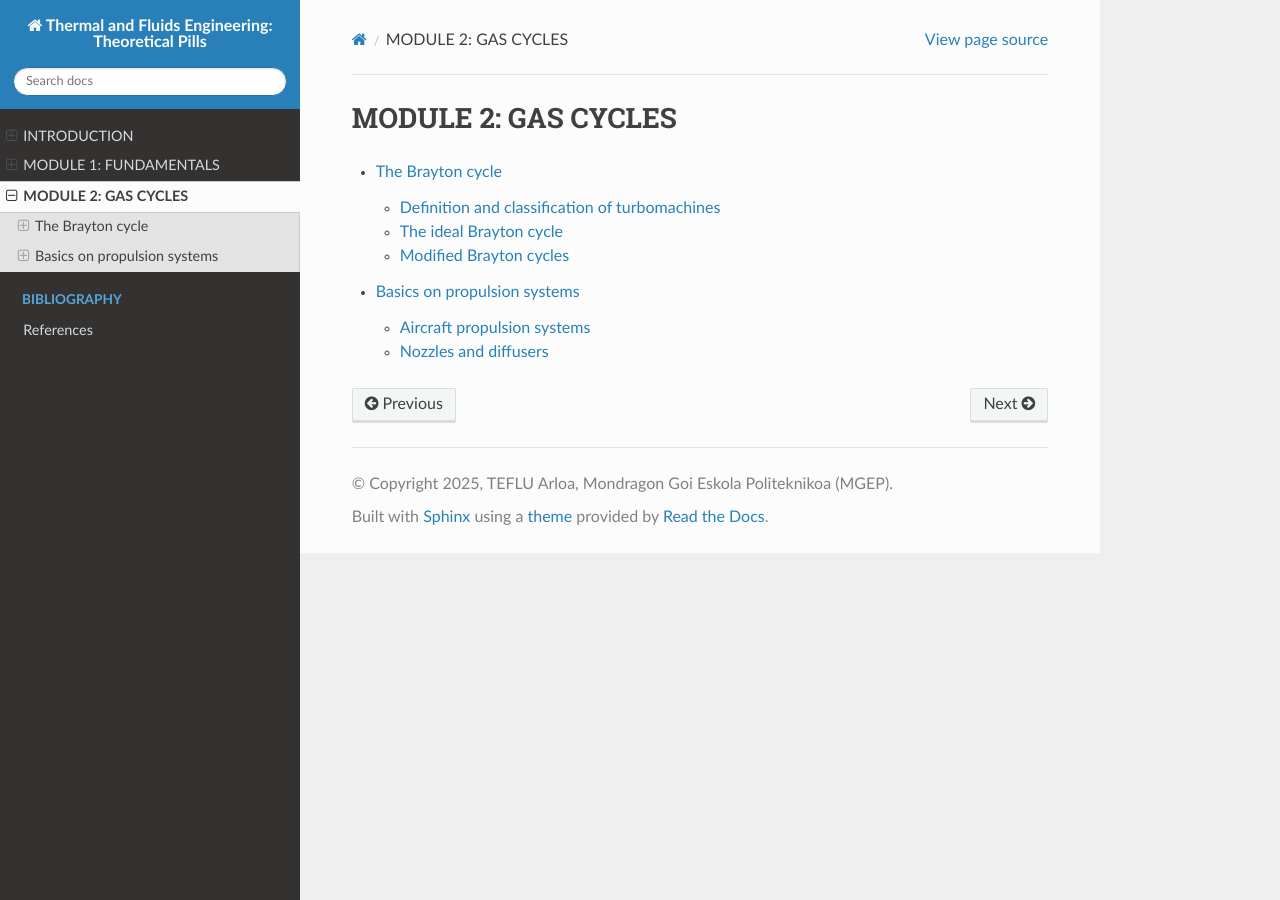
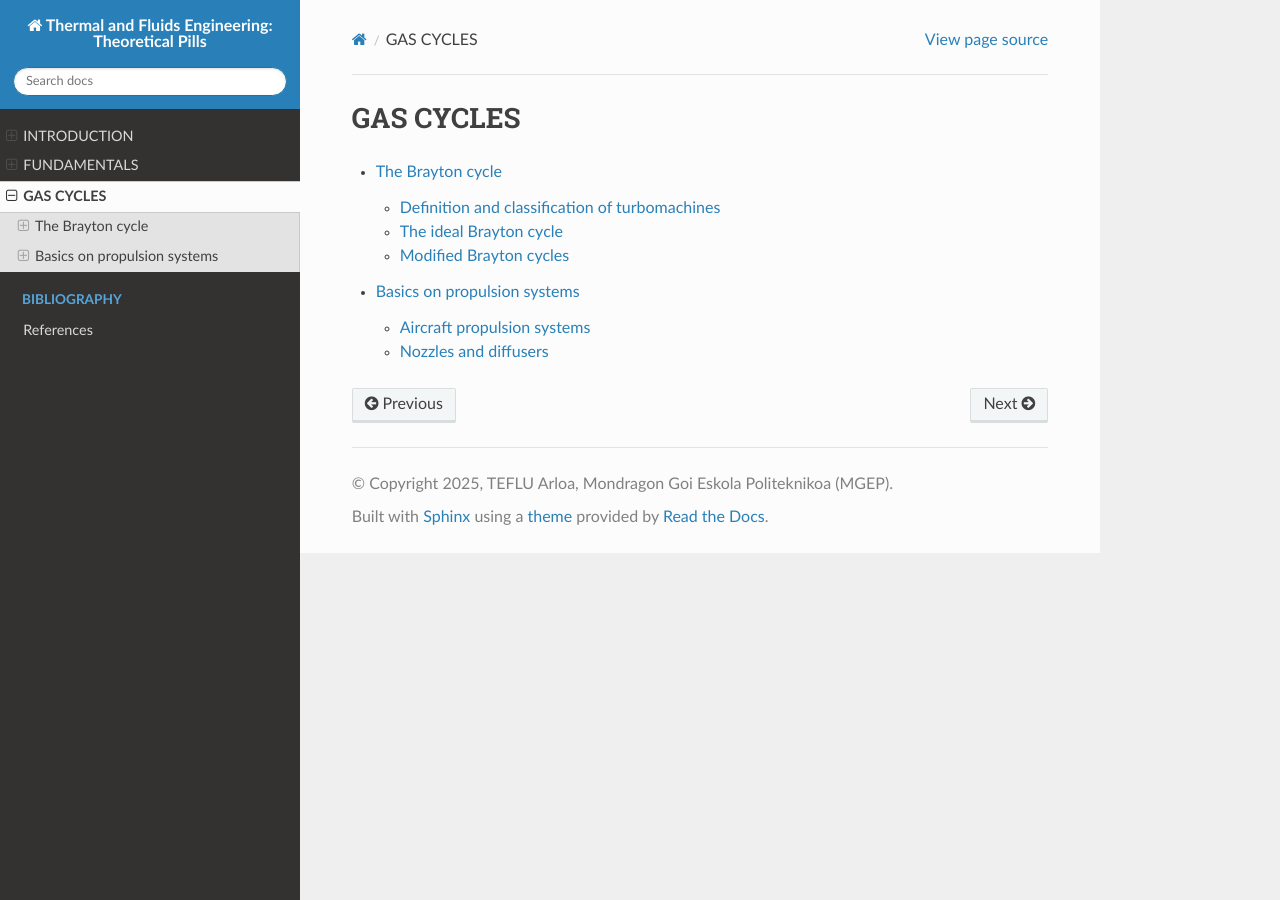
Before and after one commit to azarketa/Thermodynamics-theoretical-pills, a Sphinx documentation site: the page built from source/module2_index.rst, in a window 1280 px wide. Built offline with Sphinx 7.4.7 and the Read the Docs theme 3.1.0, drawn with Linux system fonts in a browser that asks for light colours.

Commit message:
Files updated

```diff
--- a/source/module1_index.rst
+++ b/source/module1_index.rst
@@ -1,4 +1,4 @@
-MODULE 1: FUNDAMENTALS
+FUNDAMENTALS
 ======================
 
 .. toctree::
--- a/source/module2_index.rst
+++ b/source/module2_index.rst
@@ -1,4 +1,4 @@
-MODULE 2: GAS CYCLES
+GAS CYCLES
 ===================
 
 .. toctree::
```
